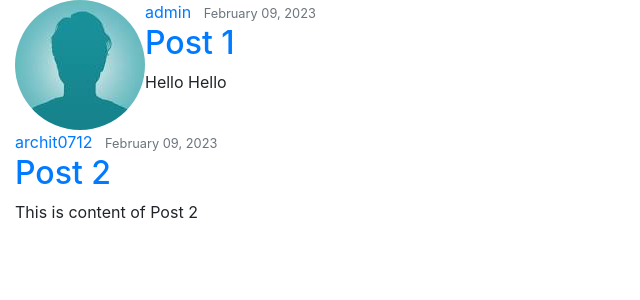
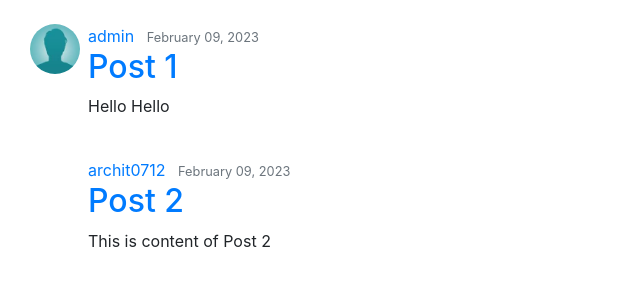
Before and after one commit to archit0712/Django_Hci, a Django app: page / in a window 1280 px wide. Shown: the part 56-356 px from the top of the page, without its empty margins (0-640 px from the left). Run offline with Django 4.2, Linux system fonts and the light colour scheme; data comes from the database, SQL or seed files in the repository; some libraries are stand-ins or nearby versions.

Commit message:
Css_chnages

```diff
--- a/blog/templates/blogs/index.html
+++ b/blog/templates/blogs/index.html
@@ -1,6 +1,6 @@
 {% extends "blogs/base.html" %} {% block content %} {% for post in posts %}
-<article class="media content-section">
-    <img class="rounded-circle article-img" src="{{ post.author.profile.image.url }}" />
+<article class="media content-section container mt-4">
+    <img class="rounded-circle article-img mr-2" width='50px' src="{{ post.author.profile.image.url }}" />
     <div class="media-body">
         <div class="article-metadata">
             <a class="mr-2" href="#">{{ post.author }}</a>
```
